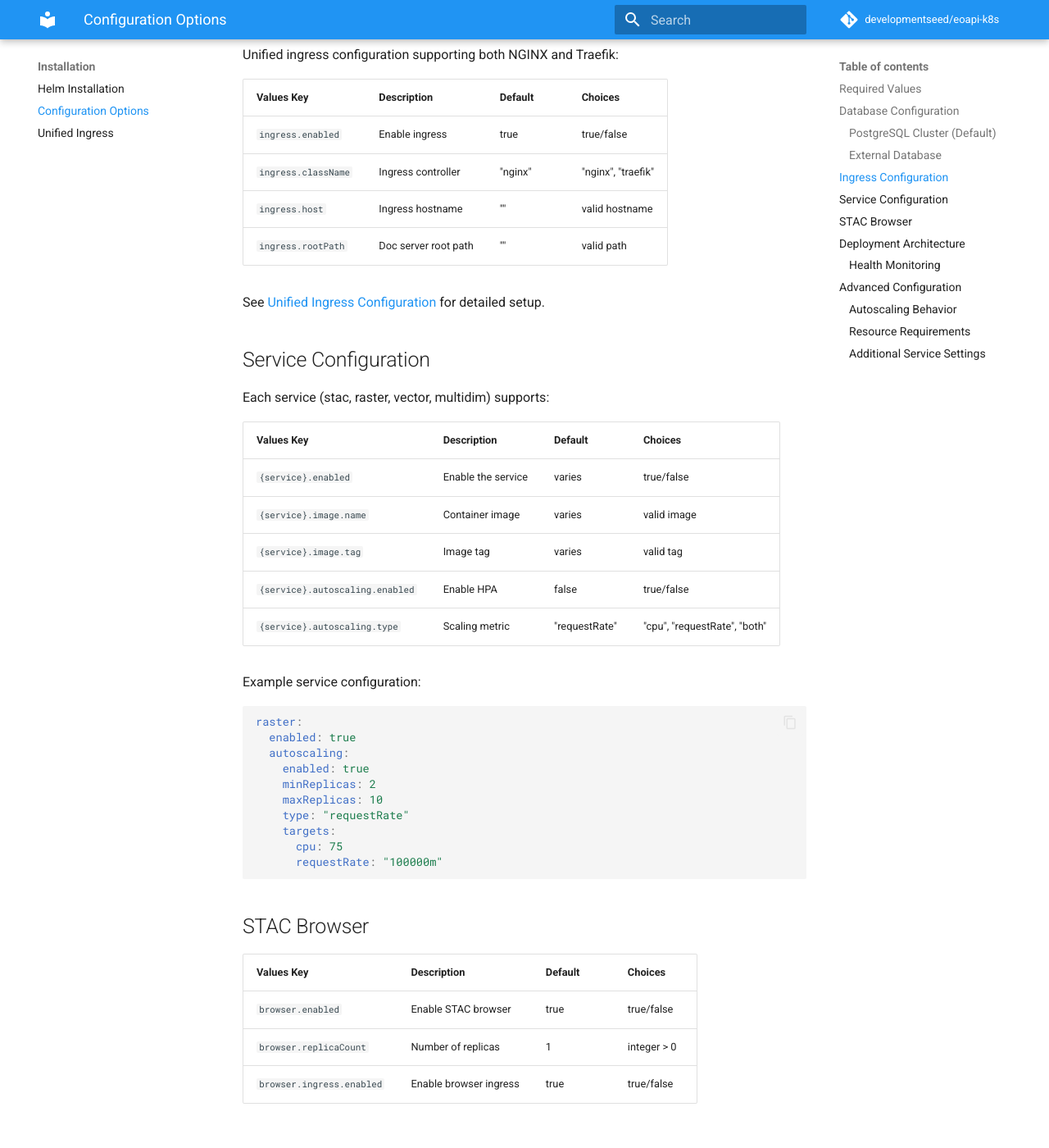
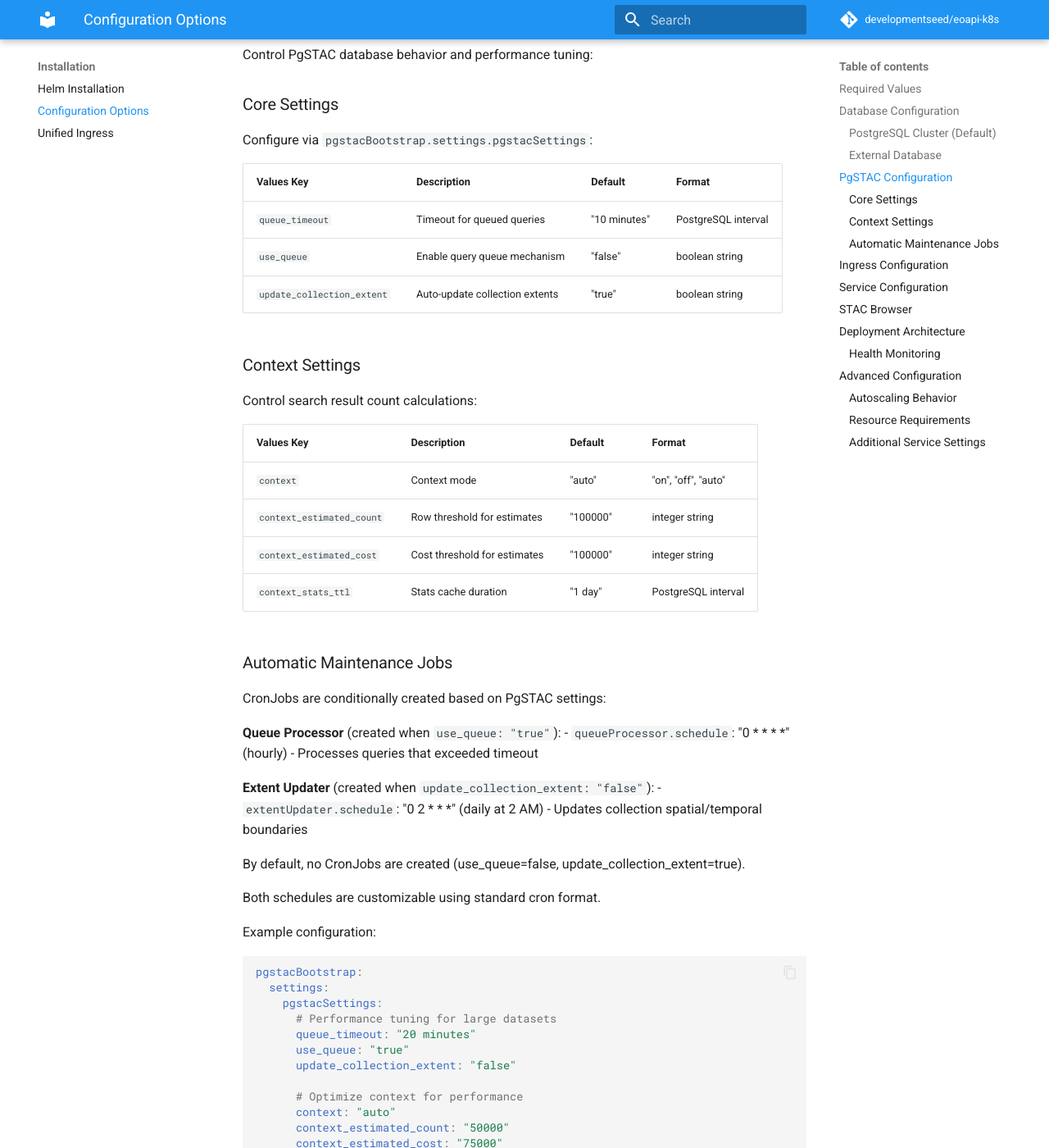
Before and after one commit to developmentseed/eoapi-k8s, an MkDocs documentation site: the page built from docs/configuration.md, in a window 1280 px wide and 1400 px high, scrolled down 1862 px. Shown: the whole window at 82% size. Built offline with MkDocs 1.6.1 and Material for MkDocs 9.7.7, drawn with Linux system fonts in a browser that asks for light colours; comment, search, counter and statistics services are not loaded; some of the changed text lies outside the part shown.

Commit message:
feat: Add more pgstac config options. (#340)

````diff
--- a/docs/configuration.md
+++ b/docs/configuration.md
@@ -48,6 +48,7 @@ Using Crunchydata's PostgreSQL Operator (`postgresql.type: "postgrescluster"`):
 
 For external databases, set `postgresql.type` to either:
 
+
 1. Using plaintext credentials (`external-plaintext`):
 ```yaml
 postgresql:
@@ -74,6 +75,65 @@ postgresql:
     host: "your-host"  # can also be in secret
     port: "5432"       # can also be in secret
     database: "eoapi"  # can also be in secret
+```
+
+## PgSTAC Configuration
+
+Control PgSTAC database behavior and performance tuning:
+
+### Core Settings
+
+Configure via `pgstacBootstrap.settings.pgstacSettings`:
+
+| **Values Key** | **Description** | **Default** | **Format** |
+|:--------------|:----------------|:------------|:-----------|
+| `queue_timeout` | Timeout for queued queries | "10 minutes" | PostgreSQL interval |
+| `use_queue` | Enable query queue mechanism | "false" | boolean string |
+| `update_collection_extent` | Auto-update collection extents | "true" | boolean string |
+
+### Context Settings
+
+Control search result count calculations:
+
+| **Values Key** | **Description** | **Default** | **Format** |
+|:--------------|:----------------|:------------|:-----------|
+| `context` | Context mode | "auto" | "on", "off", "auto" |
+| `context_estimated_count` | Row threshold for estimates | "100000" | integer string |
+| `context_estimated_cost` | Cost threshold for estimates | "100000" | integer string |
+| `context_stats_ttl` | Stats cache duration | "1 day" | PostgreSQL interval |
+
+### Automatic Maintenance Jobs
+
+CronJobs are conditionally created based on PgSTAC settings:
+
+**Queue Processor** (created when `use_queue: "true"`):
+- `queueProcessor.schedule`: "0 * * * *" (hourly)
+- Processes queries that exceeded timeout
+
+**Extent Updater** (created when `update_collection_extent: "false"`):
+- `extentUpdater.schedule`: "0 2 * * *" (daily at 2 AM)
+- Updates collection spatial/temporal boundaries
+
+By default, no CronJobs are created (use_queue=false, update_collection_extent=true).
+
+Both schedules are customizable using standard cron format.
+
+Example configuration:
+
+```yaml
+pgstacBootstrap:
+  settings:
+    pgstacSettings:
+      # Performance tuning for large datasets
+      queue_timeout: "20 minutes"
+      use_queue: "true"
+      update_collection_extent: "false"
+
+      # Optimize context for performance
+      context: "auto"
+      context_estimated_count: "50000"
+      context_estimated_cost: "75000"
+      context_stats_ttl: "12 hours"
 ```
 
 ## Ingress Configuration
````
Also changed, not shown: CHANGELOG.md (+8 -0 lines), 8 other files.
